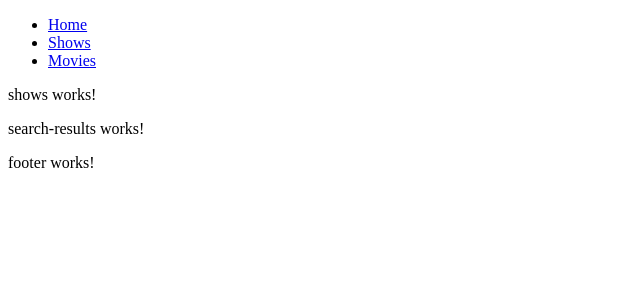
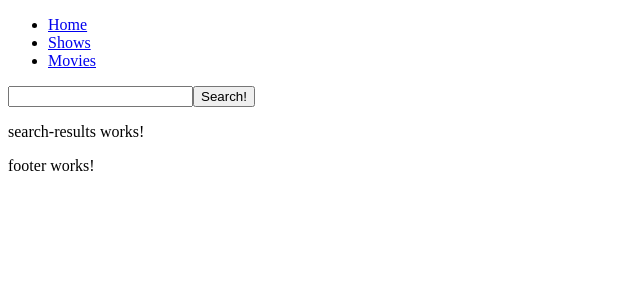
Before and after one commit to stevencastroverde/StreamSearchAngular2, an Angular app: page /shows in a window 1280 px wide. Shown: the top 300 px of the page, without its empty margins (0-640 px from the left). Built offline with nearby package versions, Linux system fonts and the light colour scheme; no server answers.

Commit message:
can search movies and shows

```diff
--- a/src/app/searchModule/media-search/media-search.component.html
+++ b/src/app/searchModule/media-search/media-search.component.html
@@ -1,3 +1,5 @@
-<p>
-  media-search works!
-</p>
+<form [formGroup]="formModel" (ngSubmit)="onSubmit()">
+  <input type="text" formControlName="search">
+  <button type="submit">Search!</button>
+
+</form>
--- a/src/app/searchModule/media-search/media-search.component.ts
+++ b/src/app/searchModule/media-search/media-search.component.ts
@@ -1,4 +1,7 @@
 import { Component, OnInit } from '@angular/core';
+import {FormControl, FormGroup} from '@angular/forms';
+import { Router } from '@angular/router';
+import { GuideBoxService } from '../services/guidebox/guide-box.service';
 
 @Component({
   selector: 'app-media-search',
@@ -6,8 +9,33 @@ import { Component, OnInit } from '@angular/core';
   styleUrls: ['./media-search.component.scss']
 })
 export class MediaSearchComponent implements OnInit {
+  formModel: FormGroup;
+  currentUrl: string;
 
-  constructor() { }
+  constructor(private route: Router, private GuideBoxService: GuideBoxService) {
+    this.currentUrl = route.url;
+
+    this.formModel = new FormGroup({
+      'search': new FormControl()
+    });
+  }
+
+
+
+
+
+  onSubmit() {
+    if (this.currentUrl === '/shows') {
+      this.GuideBoxService.searchShows(this.formModel.value.search)
+        .subscribe(shows => console.log(shows));
+    } else if (this.currentUrl === '/movies') {
+      this.GuideBoxService.searchMovies(this.formModel.value.search)
+        .subscribe(movies => console.log(movies));
+    } else {
+      this.route.navigateByUrl('/');
+    };
+  };
+
 
   ngOnInit() {
   }
--- a/src/app/searchModule/movies/movies.component.html
+++ b/src/app/searchModule/movies/movies.component.html
@@ -1,4 +1,2 @@
-<p>
-  movies works!
-</p>
+<app-media-search></app-media-search>
 <app-search-results></app-search-results>
--- a/src/app/searchModule/movies/movies.component.ts
+++ b/src/app/searchModule/movies/movies.component.ts
@@ -11,7 +11,7 @@ export class MoviesComponent implements OnInit {
   constructor(private GuideBoxService: GuideBoxService) { }
 
   ngOnInit() {
-    this.getFreeMovies();
+
   }
 
   getFreeMovies() {
--- a/src/app/searchModule/shows/shows.component.html
+++ b/src/app/searchModule/shows/shows.component.html
@@ -1,4 +1,2 @@
-<p>
-  shows works!
-</p>
+<app-media-search></app-media-search>
 <app-search-results [freeContent]="freeShows"></app-search-results>
```
Also changed, not shown: src/app/searchModule/search.module.ts (+9 -7 lines).
